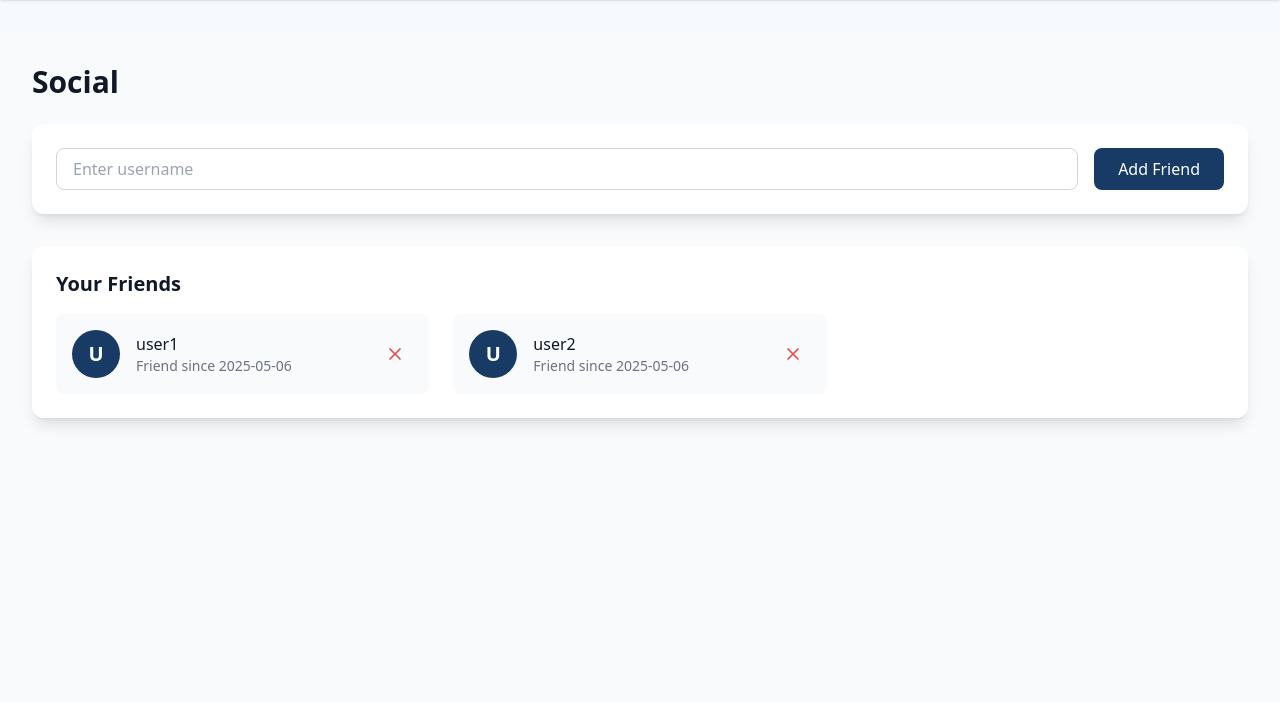
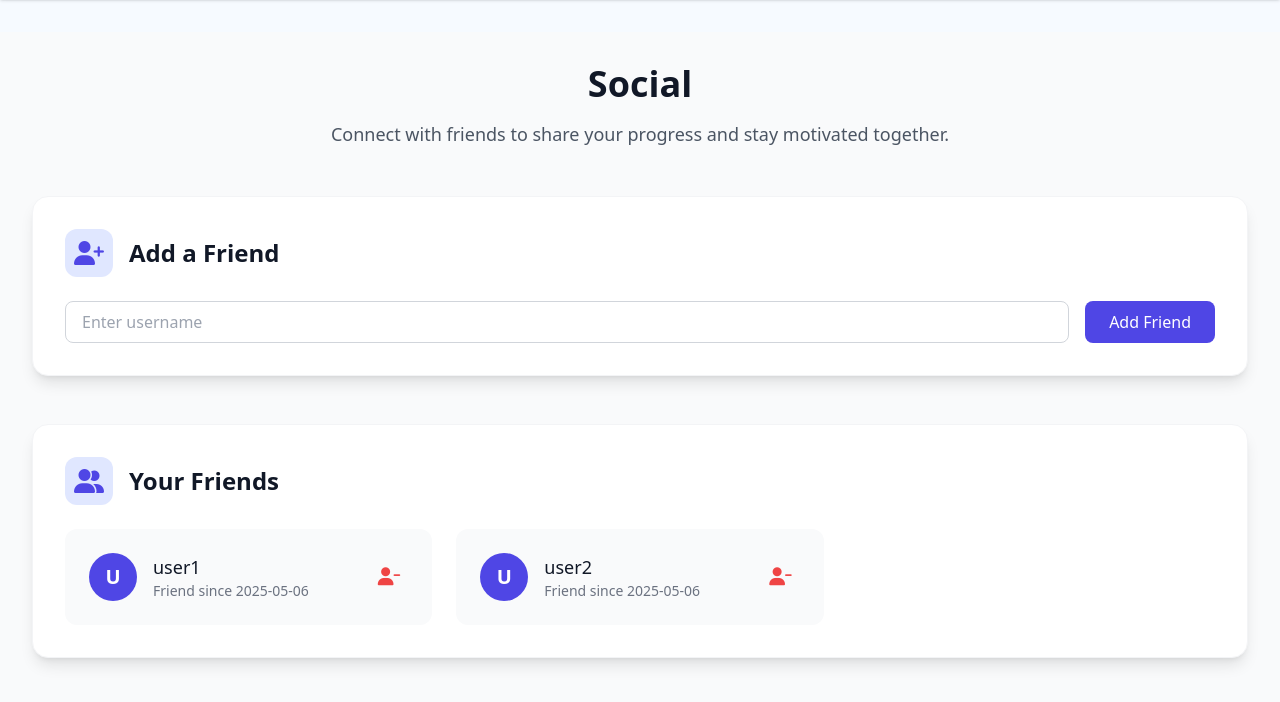
Before and after one commit to phattydumpling/CITS3403-Group-Project, a Flask app: page /friends in a window 1280 px wide. Shown: the part 98-800 px from the top of the page. Run offline with Flask 3, Linux system fonts and the light colour scheme; a user stored in the database is signed in; some libraries are stand-ins or nearby versions.

Commit message:
Enhance UI for Friends, Notifications, and Profile Pages
- updated UI for social page to fix same design as health and data share
- updated profile page to fit same UI
- updated profile text box design.

```diff
--- a/templates/friends.html
+++ b/templates/friends.html
@@ -4,7 +4,10 @@
 <div class="h-full w-full bg-gray-50 dark:bg-gray-800">
     <div class="h-full w-full p-8">
         <div class="max-w-7xl mx-auto">
-            <h1 class="text-3xl font-bold mb-6 text-gray-900 dark:text-white">Social</h1>
+            <div class="text-center mb-12">
+                <h1 class="text-4xl font-bold mb-4 text-gray-900 dark:text-white">Social</h1>
+                <p class="text-lg text-gray-600 dark:text-gray-300 max-w-2xl mx-auto">Connect with friends to share your progress and stay motivated together.</p>
+            </div>
 
             {% with messages = get_flashed_messages(with_categories=true) %}
                 {% if messages %}
@@ -24,13 +27,19 @@
             {% endwith %}
 
             <!-- Add Friend Form -->
-            <div class="bg-white dark:bg-gray-700 rounded-xl shadow-lg p-6 mb-8">
+            <div class="bg-white dark:bg-gray-700 rounded-2xl shadow-lg p-8 border border-gray-100 dark:border-gray-600 mb-12">
+                <div class="flex items-center mb-6">
+                    <div class="w-12 h-12 rounded-xl bg-indigo-100 dark:bg-indigo-900 flex items-center justify-center mr-4">
+                        <i class="fas fa-user-plus text-2xl text-indigo-600 dark:text-indigo-300"></i>
+                    </div>
+                    <h2 class="text-2xl font-semibold text-gray-900 dark:text-white">Add a Friend</h2>
+                </div>
                 <form method="POST" class="flex gap-4">
                     <input type="text" name="friend_username" placeholder="Enter username"
                            required
                            class="flex-1 border border-gray-300 dark:border-gray-600 rounded-lg px-4 py-2 focus:outline-none focus:ring-2 focus:ring-primary dark:bg-gray-600 dark:text-white">
                     <button type="submit"
-                            class="px-6 py-2 bg-primary text-white rounded-lg hover:bg-secondary transition-colors duration-300">
+                            class="px-6 py-2 bg-indigo-600 text-white rounded-lg hover:bg-indigo-700 transition-colors duration-300">
                         Add Friend
                     </button>
                 </form>
@@ -38,17 +47,22 @@
 
             <!-- Pending Friend Requests -->
             {% if pending_requests %}
-            <div class="bg-white dark:bg-gray-700 rounded-xl shadow-lg p-6 mb-8">
-                <h2 class="text-xl font-semibold text-gray-900 dark:text-white mb-4">Pending Friend Requests</h2>
+            <div class="bg-white dark:bg-gray-700 rounded-2xl shadow-lg p-8 border border-gray-100 dark:border-gray-600 mb-12">
+                <div class="flex items-center mb-6">
+                    <div class="w-12 h-12 rounded-xl bg-indigo-100 dark:bg-indigo-900 flex items-center justify-center mr-4">
+                        <i class="fas fa-user-clock text-2xl text-indigo-600 dark:text-indigo-300"></i>
+                    </div>
+                    <h2 class="text-2xl font-semibold text-gray-900 dark:text-white">Pending Friend Requests</h2>
+                </div>
                 <div class="grid grid-cols-1 md:grid-cols-2 lg:grid-cols-3 gap-6">
                     {% for request in pending_requests %}
-                        <div class="bg-gray-50 dark:bg-gray-600 rounded-lg p-4 flex items-center justify-between">
+                        <div class="bg-gray-50 dark:bg-gray-600 rounded-xl p-6 flex items-center justify-between hover:bg-gray-100 dark:hover:bg-gray-500 transition-colors duration-200">
                             <div class="flex items-center space-x-4">
-                                <div class="w-12 h-12 rounded-full bg-primary flex items-center justify-center text-xl font-bold text-white">
+                                <div class="w-12 h-12 rounded-full bg-indigo-600 flex items-center justify-center text-xl font-bold text-white">
                                     {{ request.from_user.username[0]|upper }}
                                 </div>
                                 <div>
-                                    <h3 class="font-medium text-gray-900 dark:text-white">{{ request.from_user.username }}</h3>
+                                    <h3 class="font-medium text-gray-900 dark:text-white text-lg">{{ request.from_user.username }}</h3>
                                     <p class="text-sm text-gray-500 dark:text-gray-400">Sent {{ request.created_at.strftime('%Y-%m-%d') }}</p>
                                 </div>
                             </div>
@@ -57,18 +71,14 @@
                                     <button type="submit"
                                             class="text-green-500 hover:text-white hover:bg-green-500 rounded-full p-2 transition-colors duration-300"
                                             title="Accept Request">
-                                        <svg xmlns="http://www.w3.org/2000/svg" class="h-5 w-5" fill="none" viewBox="0 0 24 24" stroke="currentColor">
-                                            <path stroke-linecap="round" stroke-linejoin="round" stroke-width="2" d="M5 13l4 4L19 7" />
-                                        </svg>
+                                        <i class="fas fa-check text-lg"></i>
                                     </button>
                                 </form>
                                 <form method="POST" action="{{ url_for('reject_friend', request_id=request.id) }}" class="inline">
                                     <button type="submit"
                                             class="text-red-500 hover:text-white hover:bg-red-500 rounded-full p-2 transition-colors duration-300"
                                             title="Reject Request">
-                                        <svg xmlns="http://www.w3.org/2000/svg" class="h-5 w-5" fill="none" viewBox="0 0 24 24" stroke="currentColor">
-                                            <path stroke-linecap="round" stroke-linejoin="round" stroke-width="2" d="M6 18L18 6M6 6l12 12" />
-                                        </svg>
+                                        <i class="fas fa-times text-lg"></i>
                                     </button>
                                 </form>
                             </div>
@@ -79,41 +89,40 @@
             {% endif %}
 
             <!-- Friends List -->
-            <div class="bg-white dark:bg-gray-700 rounded-xl shadow-lg p-6">
-                <h2 class="text-xl font-semibold text-gray-900 dark:text-white mb-4">Your Friends</h2>
+            <div class="bg-white dark:bg-gray-700 rounded-2xl shadow-lg p-8 border border-gray-100 dark:border-gray-600">
+                <div class="flex items-center mb-6">
+                    <div class="w-12 h-12 rounded-xl bg-indigo-100 dark:bg-indigo-900 flex items-center justify-center mr-4">
+                        <i class="fas fa-user-friends text-2xl text-indigo-600 dark:text-indigo-300"></i>
+                    </div>
+                    <h2 class="text-2xl font-semibold text-gray-900 dark:text-white">Your Friends</h2>
+                </div>
                 {% if friends %}
                     <div class="grid grid-cols-1 md:grid-cols-2 lg:grid-cols-3 gap-6">
                         {% for friend in friends %}
-                            <div class="bg-gray-50 dark:bg-gray-600 rounded-lg p-4 flex items-center justify-between">
+                            <div class="bg-gray-50 dark:bg-gray-600 rounded-xl p-6 flex items-center justify-between hover:bg-gray-100 dark:hover:bg-gray-500 transition-colors duration-200">
                                 <div class="flex items-center space-x-4">
-                                    <div class="w-12 h-12 rounded-full bg-primary flex items-center justify-center text-xl font-bold text-white">
+                                    <div class="w-12 h-12 rounded-full bg-indigo-600 flex items-center justify-center text-xl font-bold text-white">
                                         {{ friend.username[0]|upper }}
                                     </div>
                                     <div>
-                                        <h3 class="font-medium text-gray-900 dark:text-white">{{ friend.username }}</h3>
+                                        <h3 class="font-medium text-gray-900 dark:text-white text-lg">{{ friend.username }}</h3>
                                         <p class="text-sm text-gray-500 dark:text-gray-400">Friend since {{ friend.created_at.strftime('%Y-%m-%d') }}</p>
                                     </div>
                                 </div>
                                 <button onclick="showRemoveFriendModal('{{ friend.username|e }}', '{{ friend.id|e }}')"
                                         class="text-red-500 hover:text-white hover:bg-red-500 rounded-full p-2 transition-colors duration-300"
                                         title="Remove Friend">
-                                    <svg xmlns="http://www.w3.org/2000/svg" class="h-5 w-5" fill="none"
-                                         viewBox="0 0 24 24" stroke="currentColor">
-                                        <path stroke-linecap="round" stroke-linejoin="round" stroke-width="2"
-                                              d="M6 18L18 6M6 6l12 12"/>
-                                    </svg>
+                                    <i class="fas fa-user-minus text-lg"></i>
                                 </button>
                             </div>
                         {% endfor %}
                     </div>
                 {% else %}
                     <div class="text-center py-12">
-                        <div class="w-16 h-16 mx-auto mb-4 text-gray-400">
-                            <svg xmlns="http://www.w3.org/2000/svg" fill="none" viewBox="0 0 24 24" stroke="currentColor">
-                                <path stroke-linecap="round" stroke-linejoin="round" stroke-width="2" d="M17 20h5v-2a3 3 0 00-5.356-1.857M17 20H7m10 0v-2c0-.656-.126-1.283-.356-1.857M7 20H2v-2a3 3 0 015.356-1.857M7 20v-2c0-.656.126-1.283.356-1.857m0 0a5.002 5.002 0 019.288 0M15 7a3 3 0 11-6 0 3 3 0 016 0zm6 3a2 2 0 11-4 0 2 2 0 014 0zM7 10a2 2 0 11-4 0 2 2 0 014 0z" />
-                            </svg>
+                        <div class="w-20 h-20 mx-auto mb-6 text-gray-400">
+                            <i class="fas fa-users text-6xl"></i>
                         </div>
-                        <h3 class="text-lg font-medium text-gray-900 dark:text-white mb-2">No Friends Yet</h3>
+                        <h3 class="text-xl font-medium text-gray-900 dark:text-white mb-3">No Friends Yet</h3>
                         <p class="text-gray-500 dark:text-gray-400">Add friends to share your study progress and stay motivated together.</p>
                     </div>
                 {% endif %}
@@ -124,20 +133,25 @@
 
 <!-- Remove Friend Confirmation Modal -->
 <div id="removeFriendModal" class="fixed inset-0 bg-black bg-opacity-50 hidden items-center justify-center z-50">
-    <div class="bg-white dark:bg-gray-800 rounded-lg p-6 max-w-md w-full mx-4">
-        <h3 class="text-xl font-semibold text-gray-900 dark:text-white mb-4">Remove Friend</h3>
+    <div class="bg-white dark:bg-gray-800 rounded-2xl p-8 max-w-md w-full mx-4 transform transition-all scale-95 opacity-0" id="modalContent">
+        <div class="text-center">
+            <div class="w-16 h-16 mx-auto mb-4 text-red-500">
+                <i class="fas fa-user-minus text-5xl"></i>
+            </div>
+            <h3 class="text-xl font-semibold text-gray-900 dark:text-white mb-2">Remove Friend</h3>
             <p class="text-gray-600 dark:text-gray-300 mb-6">Are you sure you want to remove <span id="friendName" class="font-medium"></span> from your friends list?</p>
-        <div class="flex justify-end space-x-4">
+            <div class="flex justify-center space-x-4">
                 <button onclick="hideRemoveFriendModal()"
-                    class="px-4 py-2 text-gray-600 dark:text-gray-300 hover:text-gray-800 dark:hover:text-white">
+                        class="px-6 py-2 bg-gray-200 dark:bg-gray-700 text-gray-700 dark:text-gray-300 rounded-lg hover:bg-gray-300 dark:hover:bg-gray-600 transition-colors duration-300">
                     Cancel
                 </button>
                 <form id="removeFriendForm" method="POST" class="inline">
                     <button type="submit"
-                        class="px-4 py-2 bg-red-600 text-white rounded-lg hover:bg-red-700 focus:outline-none focus:ring-2 focus:ring-red-500 focus:ring-offset-2 dark:focus:ring-offset-gray-800">
+                            class="px-6 py-2 bg-red-600 text-white rounded-lg hover:bg-red-700 transition-colors duration-300">
                         Remove
                     </button>
                 </form>
+            </div>
         </div>
     </div>
 </div>
@@ -149,13 +163,25 @@
 function showRemoveFriendModal(username, friendId) {
     document.getElementById('friendName').textContent = username;
     document.getElementById('removeFriendForm').action = `/remove_friend/${friendId}`;
-    document.getElementById('removeFriendModal').classList.remove('hidden');
-    document.getElementById('removeFriendModal').classList.add('flex');
+    const modal = document.getElementById('removeFriendModal');
+    const modalContent = document.getElementById('modalContent');
+    modal.classList.remove('hidden');
+    modal.classList.add('flex');
+    setTimeout(() => {
+        modalContent.classList.remove('scale-95', 'opacity-0');
+        modalContent.classList.add('scale-100', 'opacity-100');
+    }, 10);
 }
 
 function hideRemoveFriendModal() {
-    document.getElementById('removeFriendModal').classList.add('hidden');
-    document.getElementById('removeFriendModal').classList.remove('flex');
+    const modal = document.getElementById('removeFriendModal');
+    const modalContent = document.getElementById('modalContent');
+    modalContent.classList.remove('scale-100', 'opacity-100');
+    modalContent.classList.add('scale-95', 'opacity-0');
+    setTimeout(() => {
+        modal.classList.remove('flex');
+        modal.classList.add('hidden');
+    }, 200);
 }
 </script>
 {% endblock %}
```
Also changed, not shown: templates/notifications.html (+56 -41 lines), templates/profile.html (+38 -23 lines), instance/study_planner.sqlite. Lines whose indentation alone changed are shown as unchanged.
